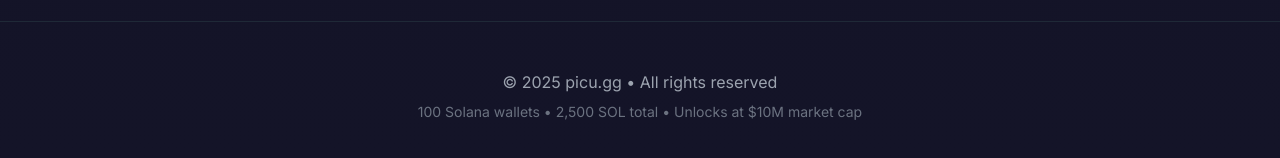
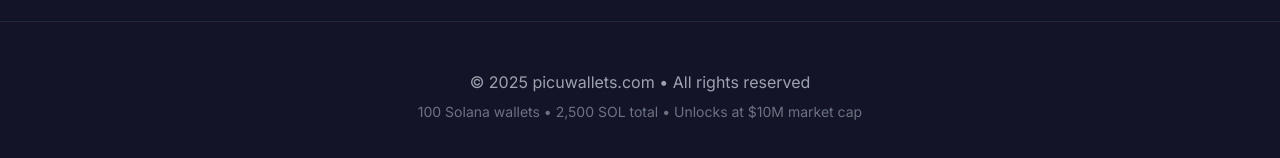
Before and after one commit to andershx/picu, a Next.js app: page / in a window 1280 px wide. Shown: the part 7283-7441 px from the top of the page. Built offline with nearby package versions, Linux system fonts and the light colour scheme.

Commit message:
Update Footer.tsx

```diff
--- a/src/components/Footer.tsx
+++ b/src/components/Footer.tsx
@@ -6,7 +6,7 @@
       <div className="container mx-auto px-4">
         <div className="text-center">
           <p className="text-gray-400">
-            © 2025 picu.gg • All rights reserved
+            © 2025 picuwallets.com • All rights reserved
           </p>
           <p className="text-sm text-gray-500 mt-2">
             100 Solana wallets • 2,500 SOL total • Unlocks at $10M market cap
```
